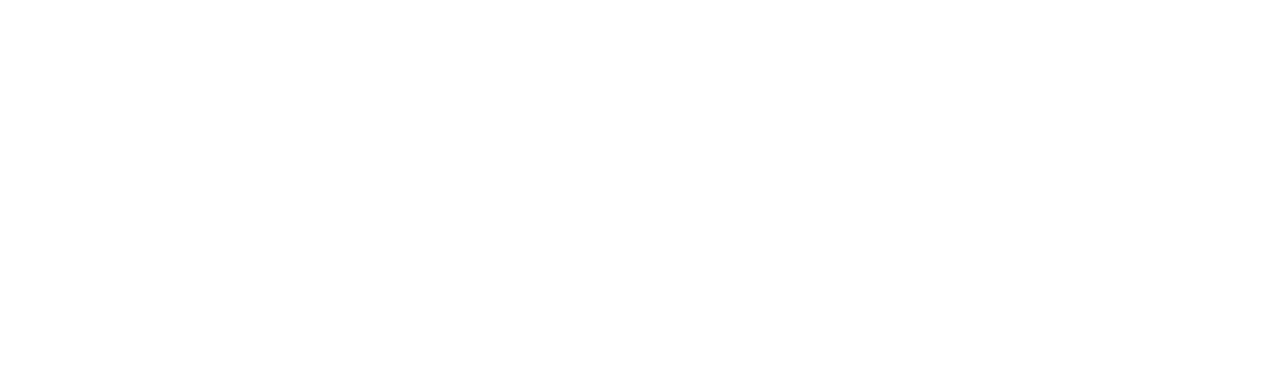
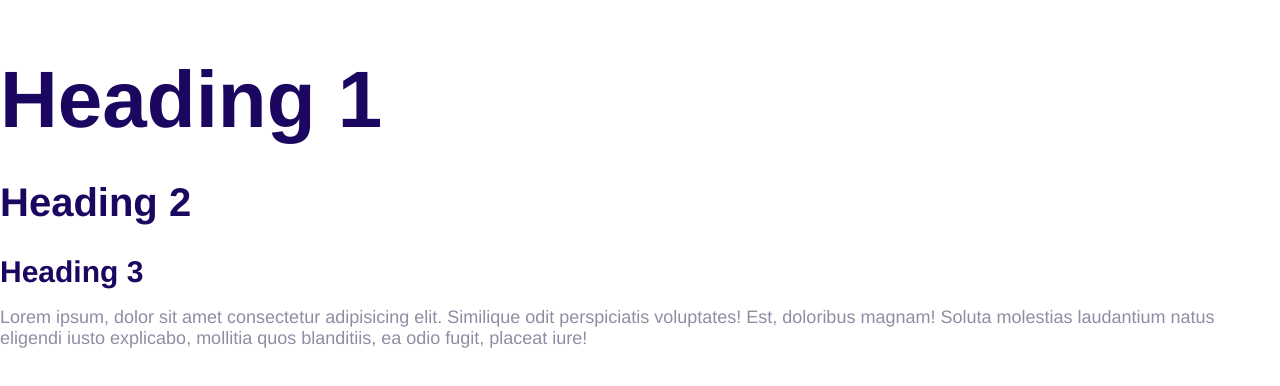
Before and after one commit to kunaljaiswal262358/moshify-kunal, a plain HTML site: page index.html in a window 1280 px wide. Drawn offline with Linux system fonts and the light colour scheme.

Commit message:
Define the styles for the fonts.

```diff
--- a/css/styles.css
+++ b/css/styles.css
@@ -5,3 +5,50 @@
     --color-heading: #1b0760;
     --color-body: #918ca4;
 }
+
+html {
+    font-size: 62.5%;
+}
+
+body {
+    font-family: Inter Arial, Helvetica, sans-serif;
+    font-size: 2.4rem;
+    color: var(--color-body);
+}
+
+h1,
+h2,
+h3 {
+    color: var(--color-heading);
+    margin-bottom: 1rem
+}
+
+h1 {
+    font-size: 7rem;
+}
+
+h2 {
+    font-size: 4rem;
+}
+
+h3 {
+    font-size: 3rem;
+}
+
+@media screen and (min-width: 1024px) {
+    body {
+        font-size: 1.8rem;
+    }
+
+    h1 {
+        font-size: 8rem;
+    }
+
+    h2 {
+        font-size: 4rem;
+    }
+
+    h3 {
+        font-display: 2.4rem;
+    }
+}
--- a/index.html
+++ b/index.html
@@ -4,10 +4,16 @@
     <meta charset="UTF-8">
     <meta name="viewport" content="width=device-width, initial-scale=1.0">
     <title>Moshify</title>
+    <link rel="preconnect" href="https://fonts.googleapis.com">
+    <link rel="preconnect" href="https://fonts.gstatic.com" crossorigin>
+    <link href="https://fonts.googleapis.com/css2?family=Inter:ital,opsz@0,14..32;1,14..32&display=swap" rel="stylesheet">
     <link rel="stylesheet" href="css/normalize.css">
     <link rel="stylesheet" href="css/styles.css">
 </head>
 <body>
-
+    <h1>Heading 1</h1>
+    <h2>Heading 2</h2>
+    <h3>Heading 3</h3>
+    <p>Lorem ipsum, dolor sit amet consectetur adipisicing elit. Similique odit perspiciatis voluptates! Est, doloribus magnam! Soluta molestias laudantium natus eligendi iusto explicabo, mollitia quos blanditiis, ea odio fugit, placeat iure!</p>
 </body>
 </html>
```
